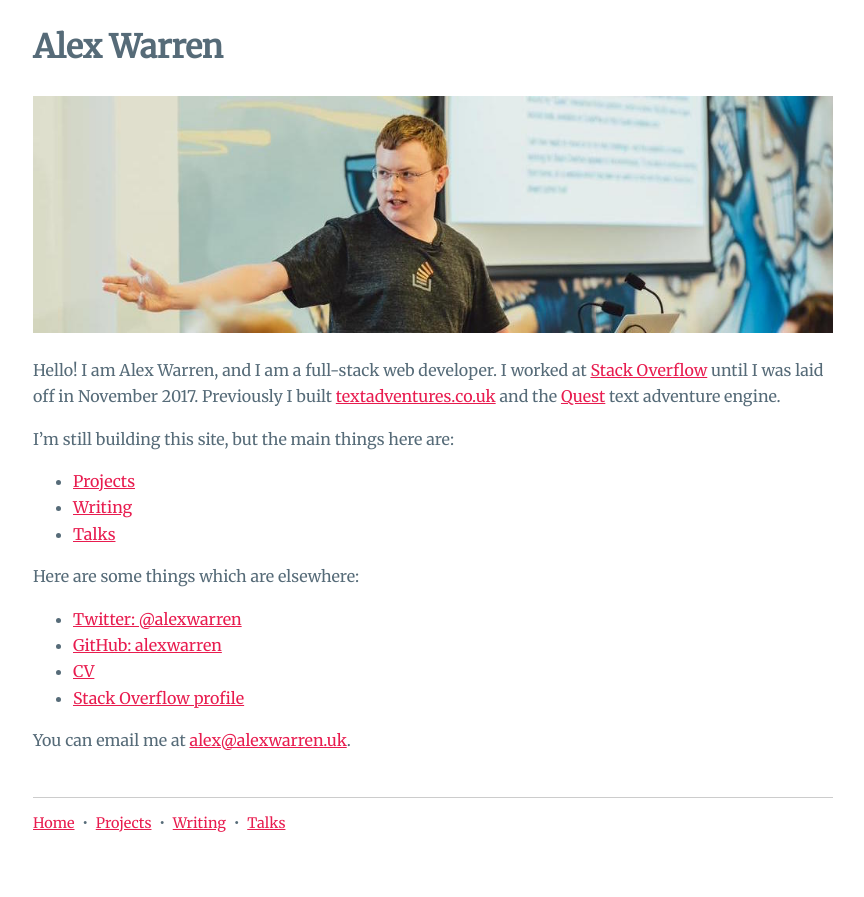
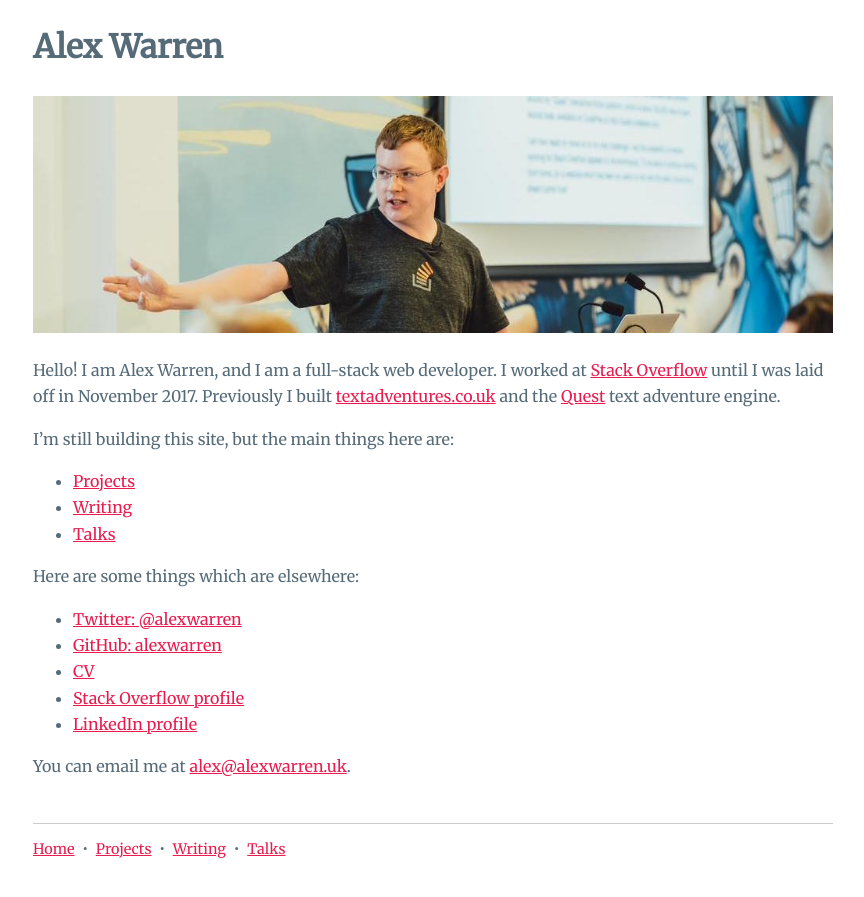
Before and after one commit to alexwarren/alexwarren.github.io, a Jekyll site: the page built from index.md, in a window 1280 px wide. Shown: the top 897 px of the page, without its empty margins (207-1071 px from the left). Built offline with Jekyll 4.4.1, drawn with Linux system fonts in a browser that asks for light colours.

Commit message:
Add LinkedIn profile, update CV link

```diff
--- a/index.md
+++ b/index.md
@@ -19,7 +19,8 @@
 
 - [Twitter: @alexwarren](https://twitter.com/alexwarren)
 - [GitHub: alexwarren](https://github.com/alexwarren)
-- [CV](http://stackoverflow.com/story/alexwarren)
+- [CV](https://stackoverflow.com/cv/alexwarren)
 - [Stack Overflow profile](https://stackoverflow.com/users/31280/alex-warren)
+- [LinkedIn profile](https://www.linkedin.com/in/alexwarren/)
 
 You can email me at <alex@alexwarren.uk>.
```
